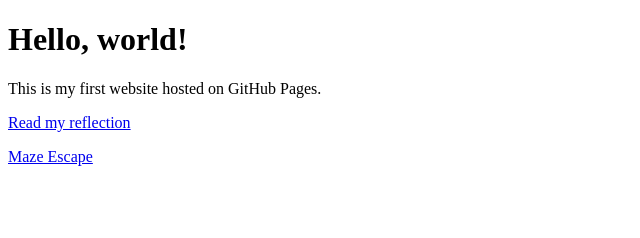
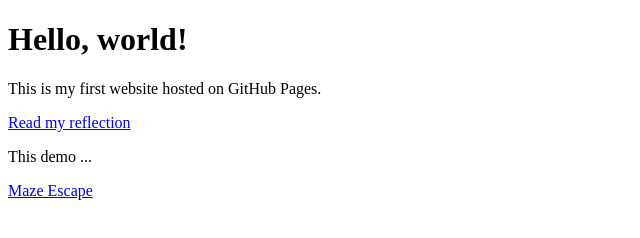
Before and after one commit to zsolti36/my-first-website, a plain HTML site: page index.html in a window 1280 px wide. Shown: the whole page, without its empty margins (0-640 px from the left). Drawn offline with Linux system fonts and the light colour scheme.

Commit message:
Update index.html

```diff
--- a/index.html
+++ b/index.html
@@ -7,6 +7,7 @@
 <h1>Hello, world!</h1>
 <p>This is my first website hosted on GitHub Pages.</p>
 <p><a href="reflection.html">Read my reflection</a></p>
+<p>This demo ... </p>
 <p><a href="https://maze-escape-ai-bfs-dfs-pathfinding-challenge.ai.studio/">Maze Escape</a></p>
 </body>
 </html>
```
